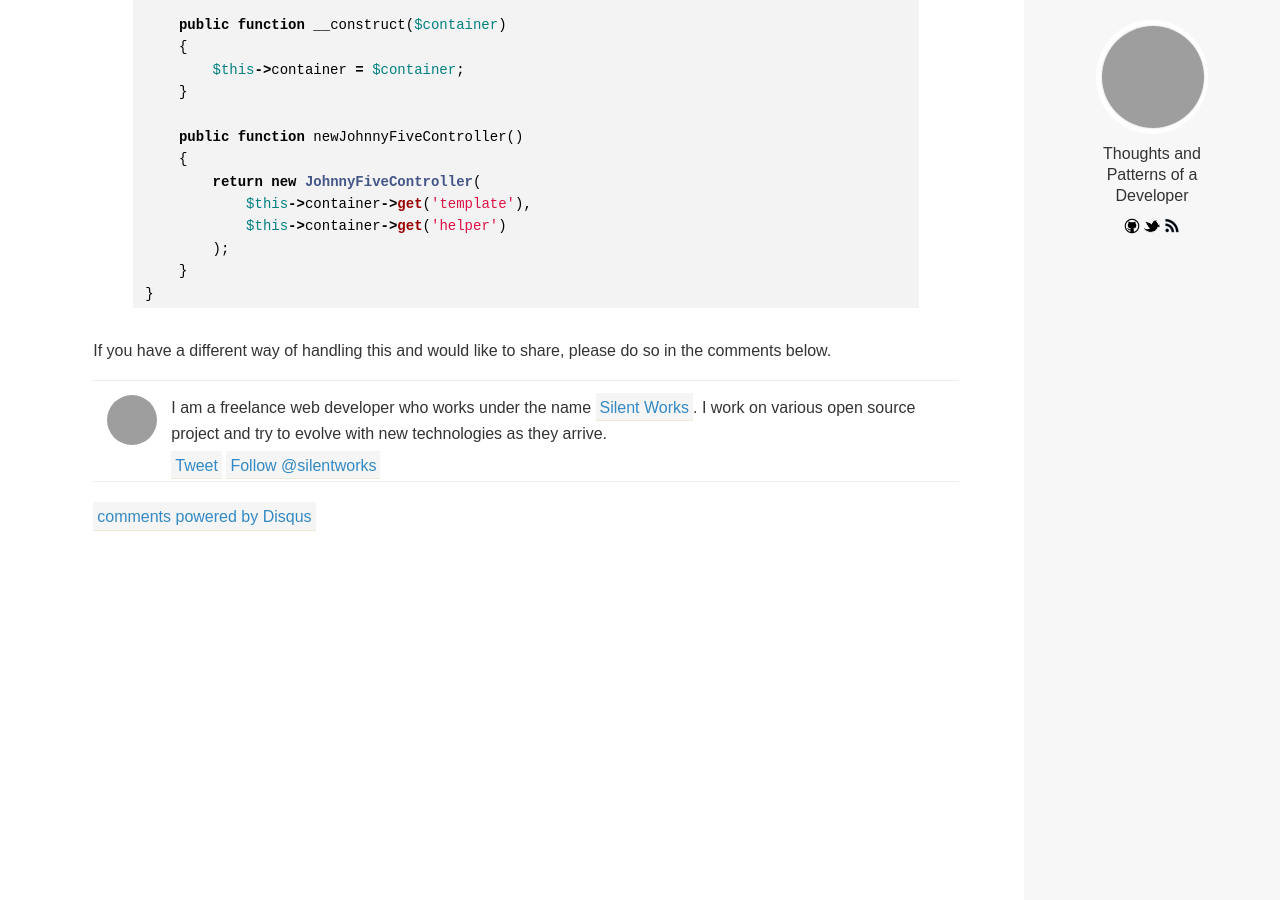
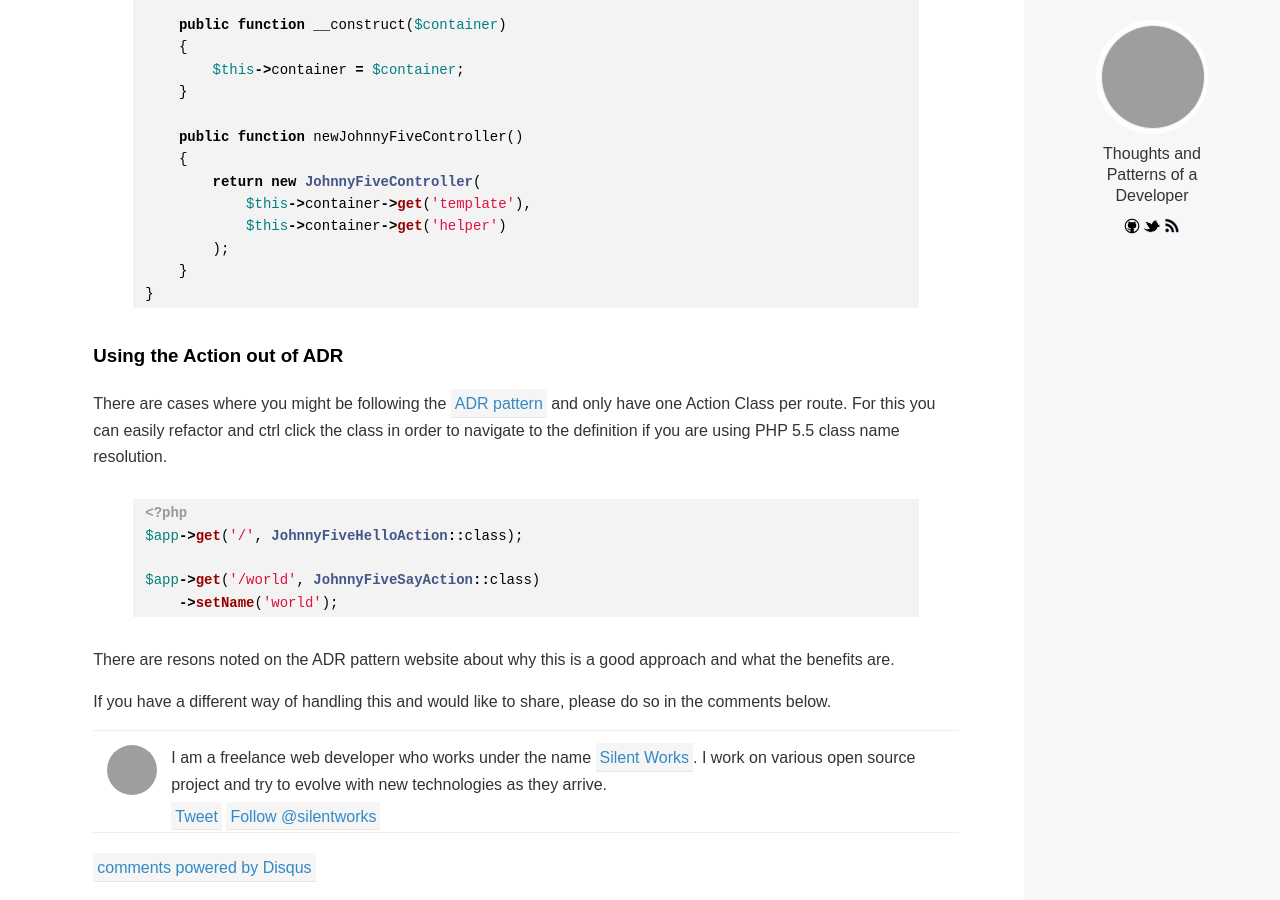
Before and after one commit to silentworks/thoughts, a Jekyll site: the page built from _posts/2015-08-27-lazy-loading-controller-action.md, in a window 1280 px wide and 900 px high, scrolled down 2451 px, cut to the strip 0-900 px from the top of the window. Built offline with Jekyll 4.4.1, drawn with Linux system fonts in a browser that asks for light colours; Markdown is read by kramdown in place of the engine named in the settings; comment, search, counter and statistics services are not loaded; before the commit the page ends 3000 px from its top, so only the background shows below that; grey boxes are pictures that could not be loaded.

Commit message:
Updated 2015-08-27-lazy-loading-controller-action.md

```diff
--- a/_posts/2015-08-27-lazy-loading-controller-action.md
+++ b/_posts/2015-08-27-lazy-loading-controller-action.md
@@ -109,4 +109,18 @@ class ControllerFactory
 }
 {% endhighlight %}
 
+### Using the Action out of ADR
+
+There are cases where you might be following the [ADR pattern](http://pmjones.io/adr/) and only have one Action Class per route. For this you can easily refactor and ctrl click the class in order to navigate to the definition if you are using PHP 5.5 class name resolution.
+
+{% highlight php %}
+<?php
+$app->get('/', JohnnyFiveHelloAction::class);
+
+$app->get('/world', JohnnyFiveSayAction::class)
+    ->setName('world');
+{% endhighlight %}
+
+There are resons noted on the ADR pattern website about why this is a good approach and what the benefits are.
+
 If you have a different way of handling this and would like to share, please do so in the comments below.
```
